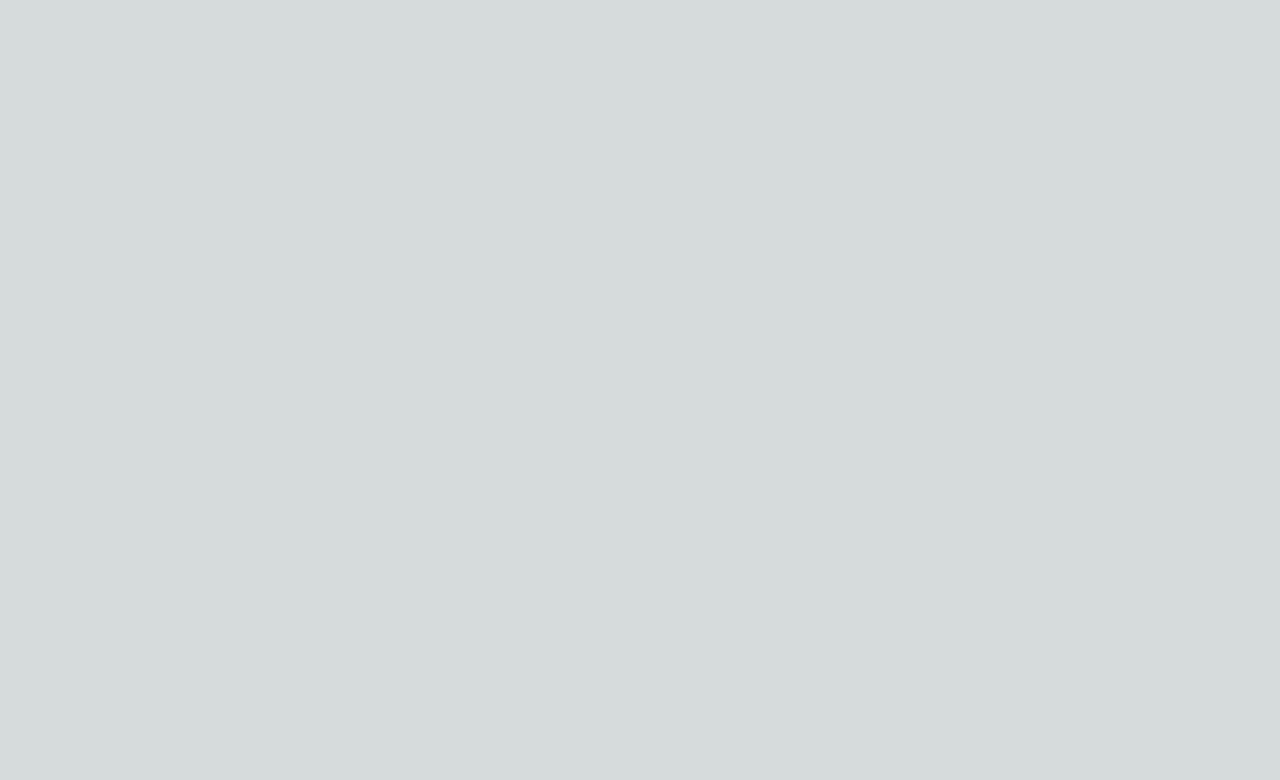
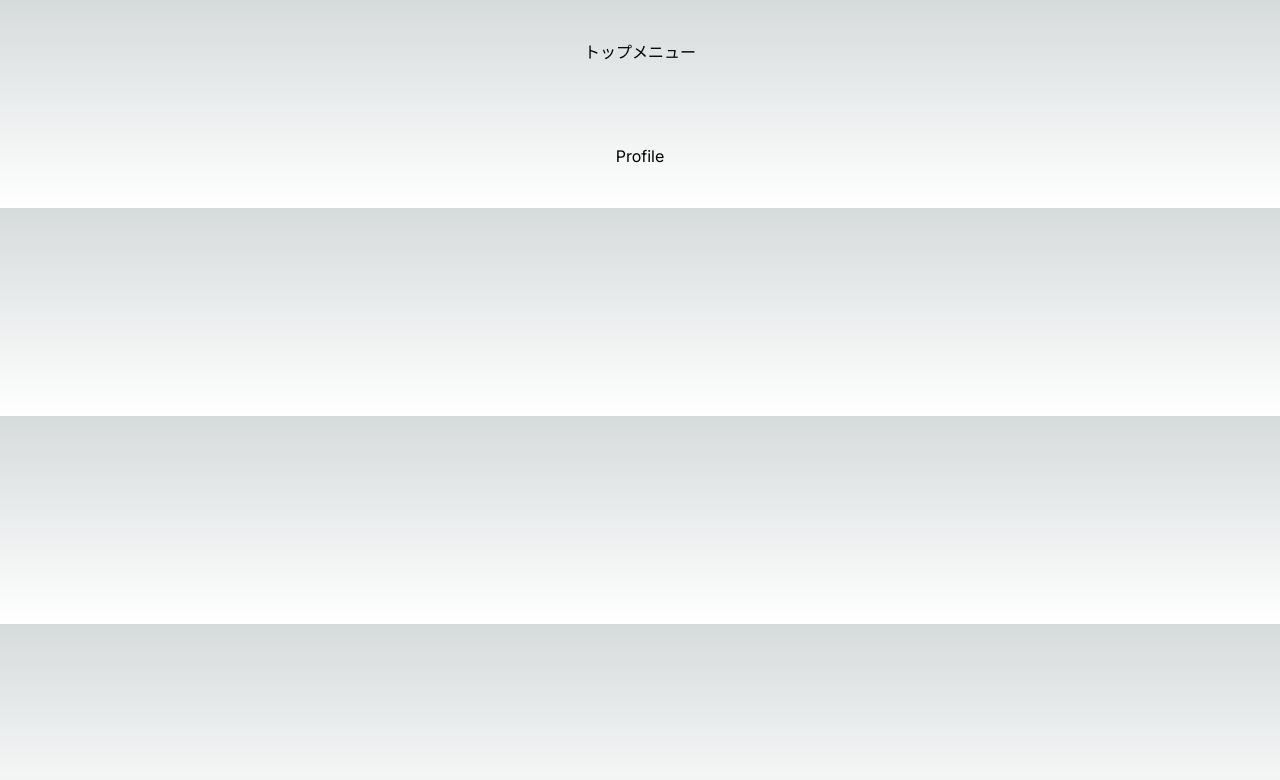
Before and after one commit to maybe-yagi/lab_webpage, a Next.js app: page / in a window 1280 px wide. Shown: the top 780 px of the page. Built offline with nearby package versions, Linux system fonts and the light colour scheme.

Commit message:
[add]コンポーネントの追加

```diff
--- /dev/null
+++ b/src/app/components/layout/Profile/Profile.tsx
@@ -0,0 +1,11 @@
+const Profile = () => {
+  return(
+    <div>
+      <h2>
+        Profile
+      </h2>
+    </div>
+  )
+}
+
+export default Profile;
--- a/src/app/page.tsx
+++ b/src/app/page.tsx
@@ -1,12 +1,24 @@
+'use client';
+
 import Image from "next/image";
-import { Outline } from "@/app/components/layout/Outline";
+import Outline from "@/app/components/layout/Outline/Outline";
+import Profile from "./components/layout/Profile/Profile";
+import { NextPage } from "next";
+import React, { useRef, useEffect } from "react";
 
-export default function Home() {
+const Home = () => {
+  const topRef = useRef(null);
+  const outlineRef = useRef(null);
+
+
   return (
     <div>
-      <div>
-
+      <div className="my-10 flex flex-col items-center gap-20">
+        <Outline />
+        <Profile />
       </div>
     </div>
   );
 }
+
+export default Home;
```
Also changed, not shown: src/app/components/layout/Outline/Outline.tsx (renamed from src/app/components/layout/Outline.tsx).
